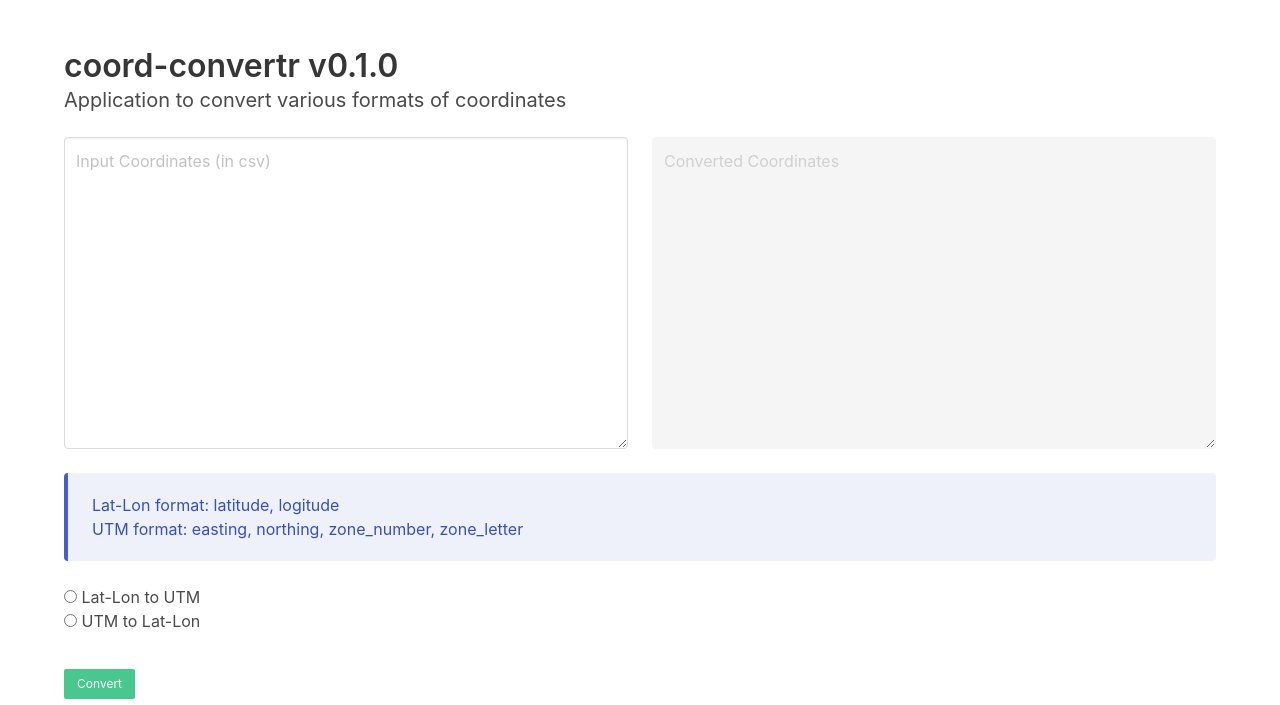
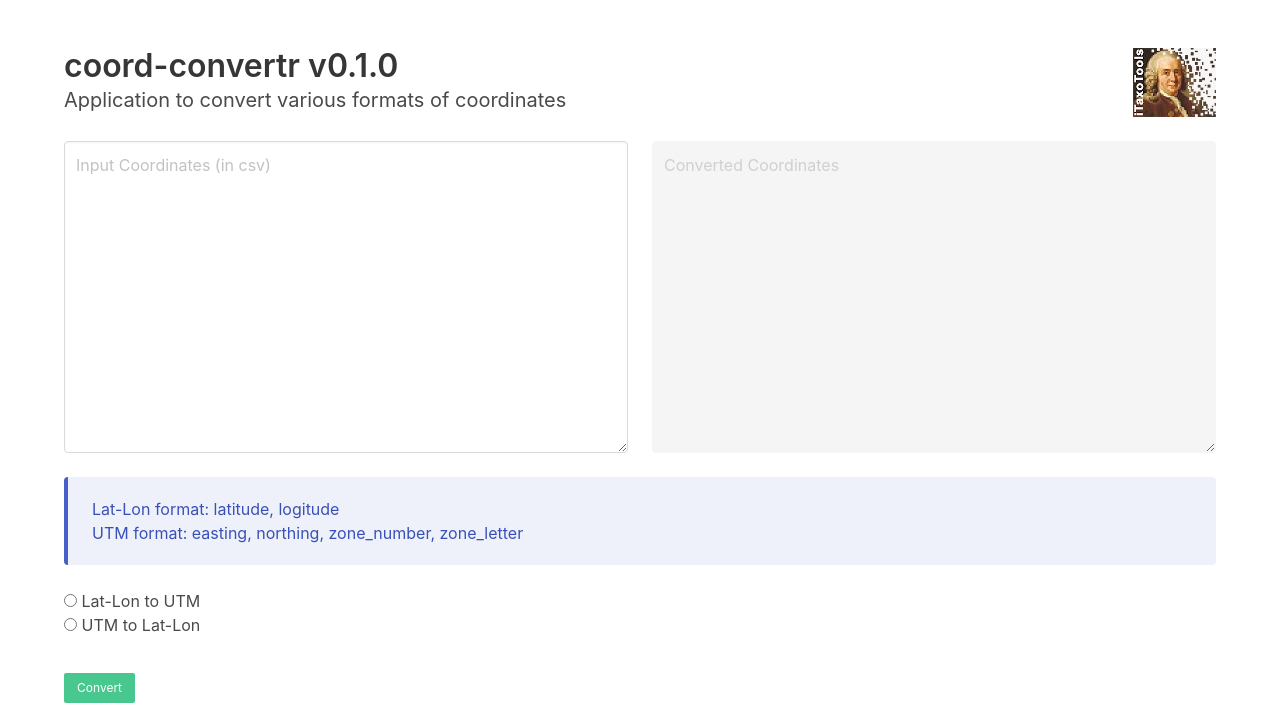
Before and after one commit to akshatcx/coord-convertr, a FastAPI app: page / in a window 1280 px wide. Shown: the top 705 px of the page. Run offline with FastAPI, Linux system fonts and the light colour scheme.

Commit message:
add: logo

```diff
--- a/server/app.py
+++ b/server/app.py
@@ -4,9 +4,12 @@ from pydantic import BaseModel
 from fastapi.responses import HTMLResponse
 from fastapi.templating import Jinja2Templates
 from fastapi import FastAPI, APIRouter, Request, Form
+from fastapi.staticfiles import StaticFiles
 
 app = FastAPI(title="coord-convertr", version="0.1.0", docs_url="/api")
 templates = Jinja2Templates(directory="templates")
+
+app.mount("/static", StaticFiles(directory="static"), name="static")
 
 # Models
 class LatLonCoord(BaseModel):
--- a/templates/index.html
+++ b/templates/index.html
@@ -9,12 +9,19 @@
 <body>
 	<section class="section">
 		<div class="container">
+			<div class="columns">
+				<div class="column">
 					<h1 class="title">
 						coord-convertr v0.1.0
 					</h1>
 					<p class="subtitle">
 						Application to convert various formats of coordinates
 					</p>
+				</div>
+				<div class="column">
+					<img src="static/itaxo.jpeg" align="right" alt="iTaxo Tools">
+				</div>
+			</div>
 			<form method="post">
 				<div class="columns">
 					<div class="column">
```
Also changed, not shown: static/itaxo.jpeg (added). Lines whose indentation alone changed are shown as unchanged.
